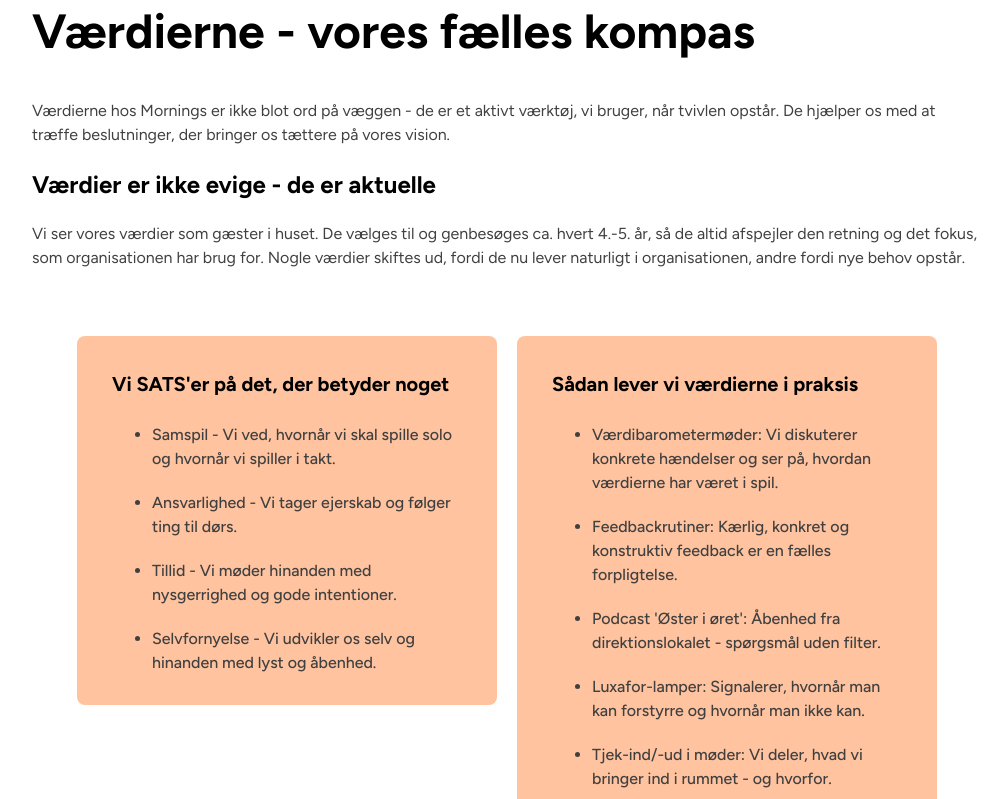
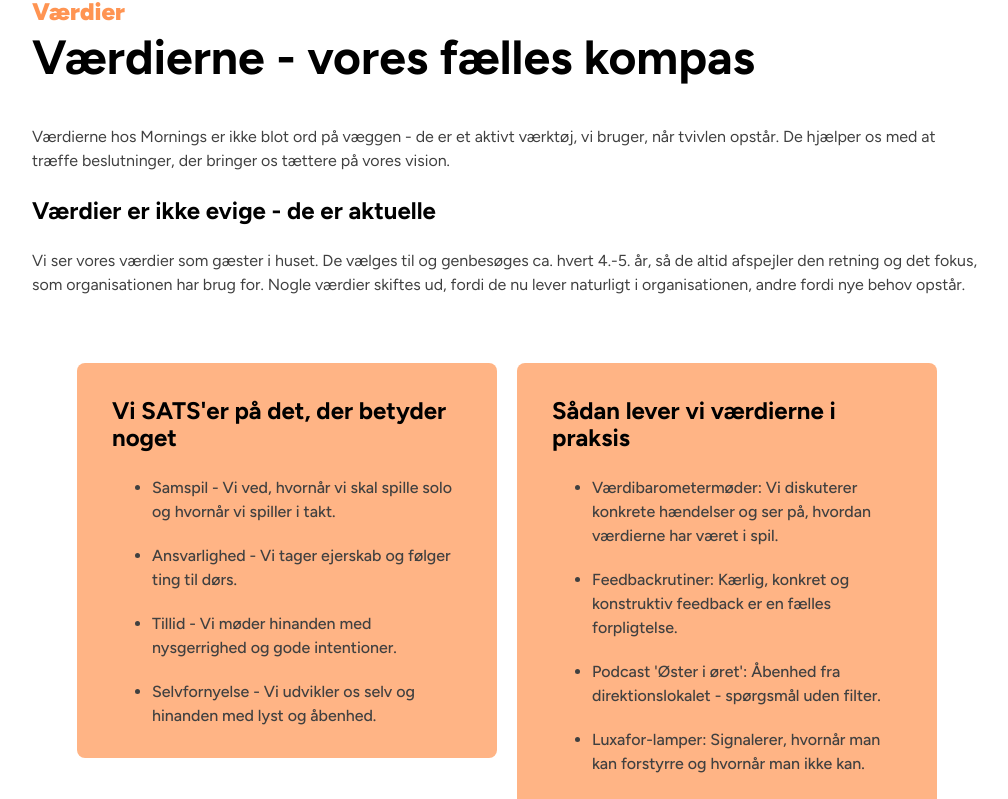
Before and after one commit to Bancharka/Hovedopgave-MT, a React (Vite) app: page /Culture in a window 1280 px wide. Shown: the part 2596-3395 px from the top of the page, without its empty margins (133-1141 px from the left). Built offline with nearby package versions, Linux system fonts and the light colour scheme.

Commit message:
made media q for culture and -
og rette nogle 📁 filnaven, samt rettede 👴 deprecated kodning

```diff
--- a/src/components/contenth2/ContentH2Style.scss
+++ b/src/components/contenth2/ContentH2Style.scss
@@ -1,4 +1,5 @@
 @use "../../styles/variables/index" as v;
+@use "../../styles/mixins/breakpoints" as b;
 
 .contenth2 {
 
@@ -7,6 +8,16 @@
 		color: v.$mt-orange;
 		font-weight: 900;
         margin-bottom: -35px;
+
+		@include b.break(laptop) {
+         margin-bottom: -25px;
+
+        }
+
+		@include b.break(mobile) {
+         margin-bottom: -20px;
+
+        }
 	}
 
 	&__paragraph {
--- a/src/components/orangebox/Orangebox.jsx
+++ b/src/components/orangebox/Orangebox.jsx
@@ -3,7 +3,7 @@
 export default function Orangebox({ orangeheading, orangelist }) {
 	return (
 		<section className="orangebox">
-			<h4 className="orangebox__heading">{orangeheading}</h4>
+			<h3> {orangeheading} </h3>
 			<ul className="orangebox__list">
 				{orangelist.map((desc, index) => (
 					<li key={index}>{desc}</li>
--- a/src/components/orangebox/OrangeboxStyle.scss
+++ b/src/components/orangebox/OrangeboxStyle.scss
@@ -1,22 +1,26 @@
 @use "../../styles/variables/index" as v;
 @use "../../styles/mixins/breakpoints" as b;
+@use "sass:color";
 
 .orangebox {
 	border: none;
-	background-color:lighten(v.$mt-orange, $amount: 15%);
+	background-color: color.adjust(v.$mt-orange,  $lightness: 10%);
 	border-radius: 8px;
 	padding: 10px 35px;
 	width: 350px;
     margin: 50px 0px 50px;
 
-		@include b.break(tablet) {
-
+		@include b.break(laptop) {
+            margin: 0px 0px 0px;
 
         }
 
-    &__heading {
-        font-size: 20px;
-    }
+		@include b.break(mobile) {
+            margin: 0px 0px 0px;
+			width: 90%;
+        }
+
+
 
 	&__list {
 		color: v.$txtcolor;
--- a/src/pages/culture/Culturestyle.scss
+++ b/src/pages/culture/Culturestyle.scss
@@ -1,4 +1,4 @@
-
+@use "../../styles/mixins/breakpoints" as b;
 
 
 .culture {
@@ -8,10 +8,15 @@
 
 
     &__twoorange {
-        display: flex;
+    display: flex;
     gap: 20px;
     justify-content: center;
     align-items: flex-start;
+    @include b.break(laptop) {
+            flex-direction: column;
+
+        }
+
 
     }
 }
--- a/src/pages/frontpage/Frontpage.jsx
+++ b/src/pages/frontpage/Frontpage.jsx
@@ -10,8 +10,9 @@
 				<div>
 					<p>VELKOMMEN TIL</p>
 					<img
-						src="public\img\onboardingtrain.svg"
+						src="\img\onboardingtrain.svg"
 						alt="onboradingtrain logo"
+
 					/>
 				</div>
 
--- a/src/pages/frontpage/frontpagestyle.scss
+++ b/src/pages/frontpage/frontpagestyle.scss
@@ -1,6 +1,6 @@
 @use "../../styles/variables/index" as v;
 @use "../../styles/mixins/breakpoints" as b;
-
+@use "sass:color";
 body {
 	margin: 0;
 	padding: 0;
@@ -40,7 +40,7 @@
 		margin-top: 20px;
 
 		&:hover {
-			background-color: darken($color: v.$mt-orange, $amount: 10%);
+			background-color: color.adjust(v.$mt-orange, $lightness: 10%);
 		}
 	}
 }
--- a/src/styles/_typography.scss
+++ b/src/styles/_typography.scss
@@ -79,3 +79,18 @@
         font-size: 12px;
     }
 }
+
+
+li {
+    font-size: 16px;
+    line-height: 1.5;
+    color: $txtcolor;
+
+    @include b.break(tablet) {
+        font-size: 14px;
+    }
+
+    @include b.break(mobile) {
+        font-size: 12px;
+    }
+}
--- a/src/styles/variables/_page-container.scss
+++ b/src/styles/variables/_page-container.scss
@@ -1,4 +1,4 @@
 $pc-desktop: 950px;
-$pc-laptop: 900px;
-$pc-tablet: 620px;
-$pc-mobile: 420px;
+$pc-laptop: 90%;
+$pc-tablet: 90%;
+$pc-mobile: 90%;
```
